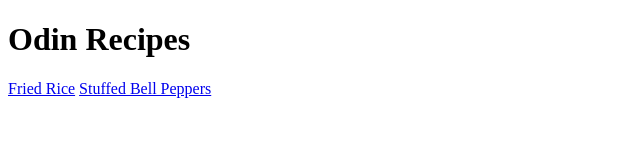
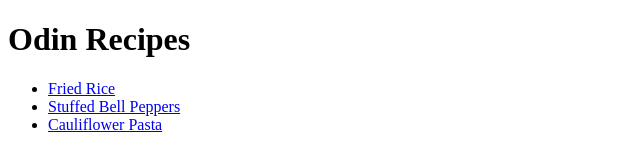
Before and after one commit to shrimpyt/odin-recipes, a plain HTML site: page index.html in a window 1280 px wide. Shown: the whole page, without its empty margins (0-640 px from the left). Drawn offline with Linux system fonts and the light colour scheme.

Commit message:
added new page and fixed formatting so links weren't all in a line.

```diff
--- a/index.html
+++ b/index.html
@@ -6,7 +6,10 @@
 </head>
 <body>
     <h1>Odin Recipes</h1>
-    <a href="./recipes/fried_rice.html">Fried Rice</a>
-    <a href="./recipes/stuffed_peppers.html">Stuffed Bell Peppers</a>
-</body>
+    <ul>
+        <li><a href="./recipes/fried_rice.html">Fried Rice</a></li>
+        <li><a href="./recipes/stuffed_peppers.html">Stuffed Bell Peppers</a></li>
+        <li><a href="./recipes/cauliflower_pasta.html">Cauliflower Pasta</a></li>
+    </ul>
+    </body>
 </html>
```
Also changed, not shown: recipes/cauliflower_pasta.html (+14 -0 lines).
